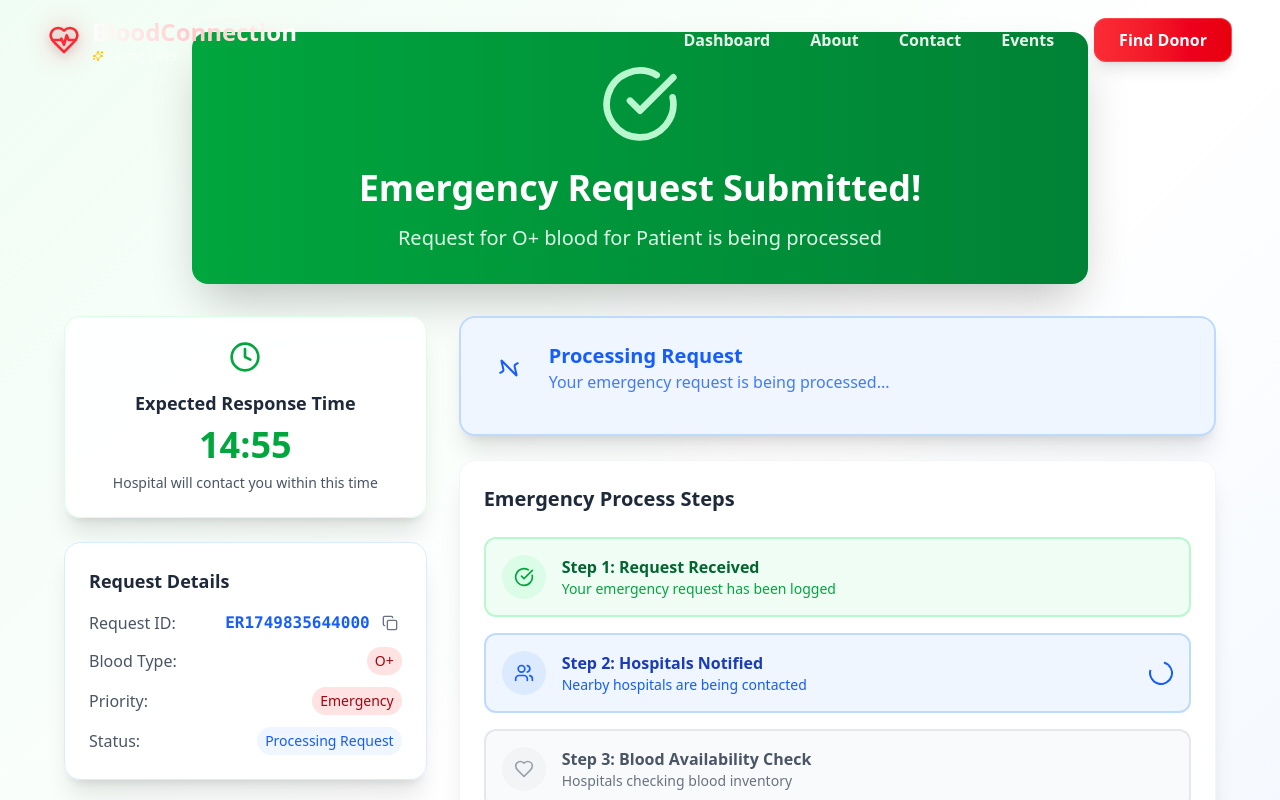
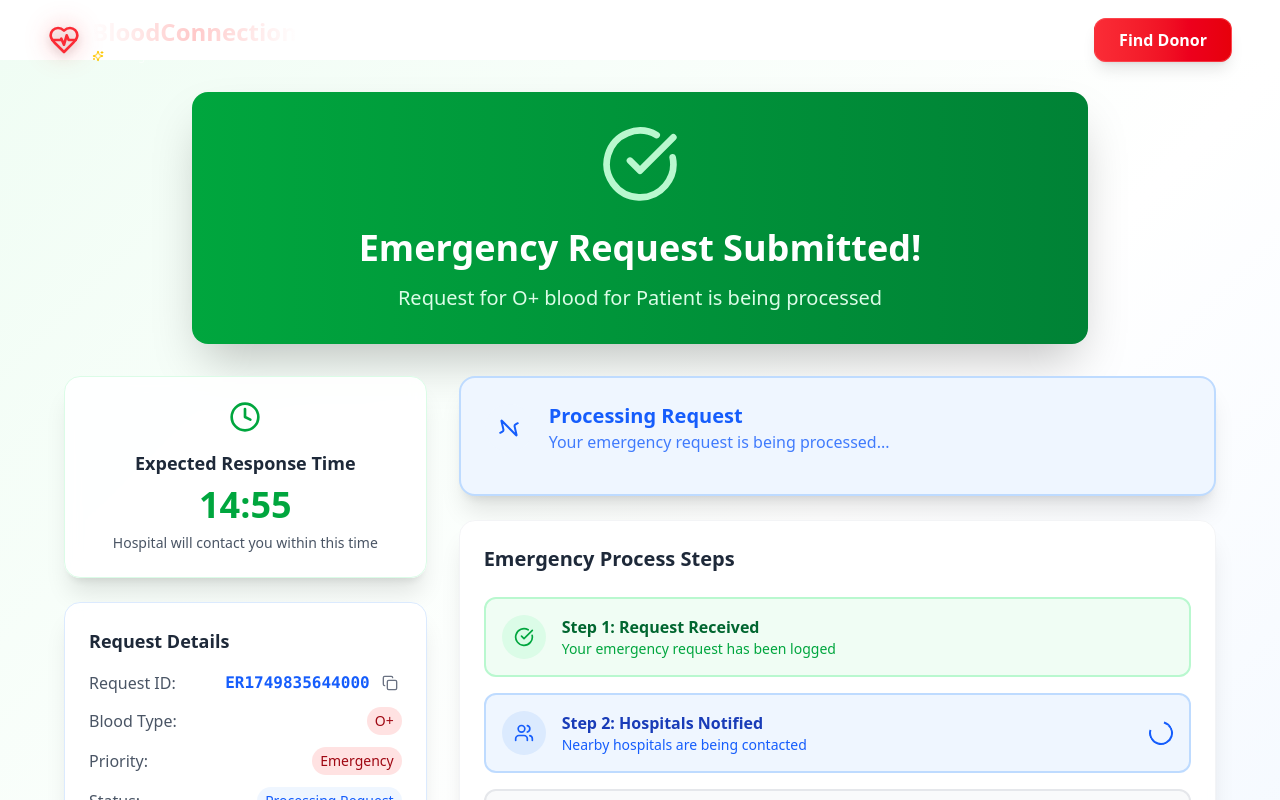
Before and after one commit to ShubhamxGupta/BloodConnection, a React (Vite) app in the folder Frontend/: page /emergency/success in a window 1280 px wide. Shown: the top 800 px of the page. Built offline with nearby package versions, Linux system fonts and the light colour scheme; a web font is replaced by a local one.

Commit message:
margin top

```diff
--- a/Frontend/Pages/EmergencyRequest.jsx
+++ b/Frontend/Pages/EmergencyRequest.jsx
@@ -143,7 +143,7 @@
     );
 
     return (
-        <div className="min-h-screen bg-gradient-to-br from-red-50 via-white to-red-100 py-8 px-4">
+        <div className="min-h-screen bg-gradient-to-br from-red-50 via-white to-red-100 py-8 px-4 mt-15">
             {/* Emergency Header */}
             <motion.div
                 initial={{ opacity: 0, y: -20 }}
--- a/Frontend/Pages/EmergencySuccess.jsx
+++ b/Frontend/Pages/EmergencySuccess.jsx
@@ -175,7 +175,7 @@
     );
 
     return (
-        <div className="min-h-screen bg-gradient-to-br from-green-50 via-white to-blue-50 py-8 px-4">
+        <div className="min-h-screen bg-gradient-to-br from-green-50 via-white to-blue-50 py-8 px-4 mt-15">
             {/* Success Header */}
             <motion.div
                 initial={{ opacity: 0, scale: 0.8 }}
```
